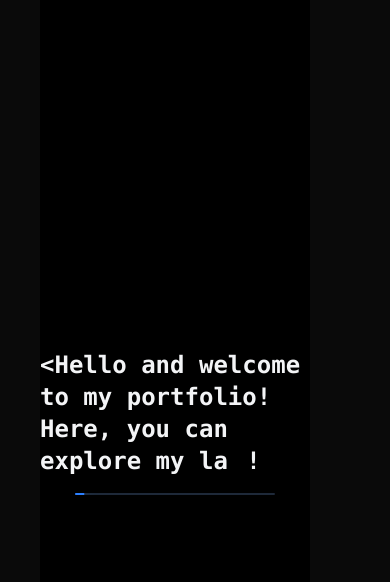
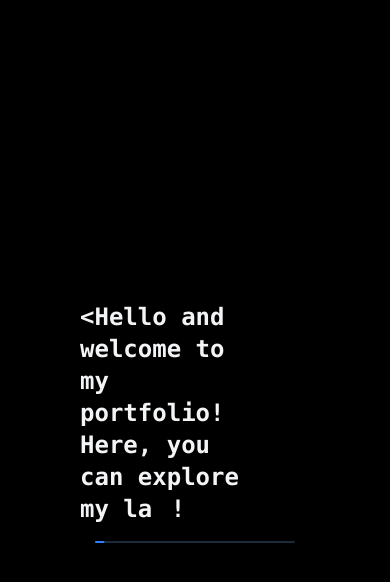
Before and after one commit to dilipksahu/dilip-sahu-portfolio, a React (Vite) app: page / in a window 390 px wide. Shown: the top 582 px of the page. Built offline with nearby package versions, Linux system fonts and the light colour scheme.

Commit message:
margin and padding add in loading and home resp

```diff
--- a/src/components/LoadingScreen.jsx
+++ b/src/components/LoadingScreen.jsx
@@ -20,8 +20,8 @@ function LoadingScreen({onComplete}) {
   },[onComplete]);
 
   return (
-    <div className='fixed inset-0 z-50 bg-black text-gray-100 flex flex-col items-center justify-center ml-10 md:ml-20 mr-20'>
-      <div className='mb-4 text-2xl md:text-4xl font-mono font-bold'>
+    <div className='fixed inset-0 z-50 bg-black text-gray-100 flex flex-col items-center justify-center '>
+      <div className='mb-4 text-2xl md:text-4xl font-mono font-bold ml-20 md:ml-20 mr-35 md:mr-0'>
         {text} <span className='animate-blink ml-1'> ! </span>
       </div>
       <div className='w-[200px] h-[2px] bg-gray-800 rounded relative overflow-hidden'>
```
